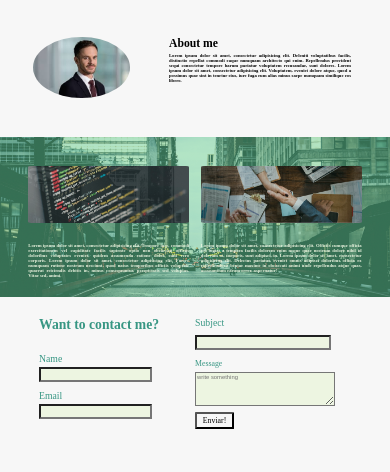
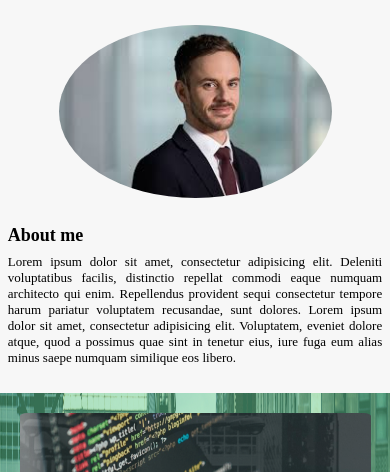
Before and after one commit to sebaLinares/FreeCodeCamp, a plain HTML site: page zipline-portfolio/index.html in a window 390 px wide. Shown: the part 295-767 px from the top of the page. Drawn offline with Linux system fonts and the light colour scheme.

Commit message:
chore: respaldo mac antiguo

```diff
--- a/zipline-portfolio/index.html
+++ b/zipline-portfolio/index.html
@@ -44,14 +44,14 @@
   </div>
   <div id="contact-me" class="container container-4">
     <form class="form" action="" method="">
-      <div class="box-left">
+      <div class="box box-left">
         <h3 class="form-title">Want to contact me?</h3>
         <label for="name">Name</label>
         <input class="name" type="text" id="name">
         <label class="form-email" for="email">Email</label>
         <input class="email" id="email" type="text">
       </div>
-      <div class="box-right">
+      <div class="box box-right">
         <label class="subject" for="subject">Subject</label>
         <input class="form-subject"type="text">
         <label class="textarea" for="textarea">Message</label>
--- a/zipline-portfolio/styles/style.css
+++ b/zipline-portfolio/styles/style.css
@@ -121,6 +121,31 @@
   text-align: justify;
 }
 
+@media (max-width: 768px){
+  .container-2 {
+    display: block;
+  }
+
+  .about-me_all h3 {
+    font-family: "lobster";
+    font-size: 18px;
+  }
+
+    .profile-pic_box {
+      padding: 7% 15% 0 15%;
+    }
+
+    .about-me_all {
+      padding: 7% 2%;
+    }
+
+    .about-me_all p {
+      font-family: "raleway";
+      font-weight: 400;
+      font-size: 13px;
+      text-align: justify;
+    }
+}
 /*========================================*/
 /*============ CONTAINER 3 ===============*/
 /*========================================*/
@@ -143,6 +168,7 @@
 }
 
 .my-work-1 {
+  position: relative;
   grid-row: auto;
   grid-column: 1;
   padding: 15% 0 10% 15%;
@@ -165,6 +191,7 @@
   }
 
 .my-work-2 {
+  position: relative;
   grid-row: auto;
   grid-column: 2;
   padding: 15% 15% 10% 0;
@@ -186,6 +213,42 @@
     color: #edf5e1
   }
 
+@media (max-width: 768px) {
+  .container-3 {
+    display: block;
+  }
+
+    .my-work-1 img {
+      width: 100%;
+      height: 150px;
+    }
+    .my-work-2 img {
+      width: 100%;
+      height: 150px;
+
+    }
+
+  .container-3_bg {
+    position: absolute;
+    opacity: 0.6;
+    width: 100%;
+    height: 100%;
+    display: block;
+  }
+
+  .container-3 p{
+    color: #edf5e1;
+    font-size: 13px;
+  }
+
+  .my-work-1 {
+    padding: 5%
+  }
+
+  .my-work-2 {
+    padding: 5%
+  }
+}
   /*========================================*/
   /*============ CONTAINER 4 ===============*/
   /*========================================*/
@@ -281,6 +344,36 @@
   color: #379683;
 }
 
+@media (max-width: 768px) {
+  .form {
+    display: block;
+  }
+  .form * {
+    box-sizing: border-box;
+    margin: 0;
+    padding: 5%;
+  }
+  .form h3 {
+    font-size: 30px;
+    margin: 0;
+    padding: 0;
+    margin-bottom: 30px;
+  }
+
+  .form label {
+    margin: 0;
+    padding: 0;
+    font-size: 20px;
+    margin-bottom: 15px;
+  }
+  .form input {
+    margin: 0;
+    padding: 0;
+    height: 20px;
+    margin-bottom: 30px;
+  }
+}
+
 /*========================================*/
 /*============ CONTAINER 5 ===============*/
 /*========================================*/
```
